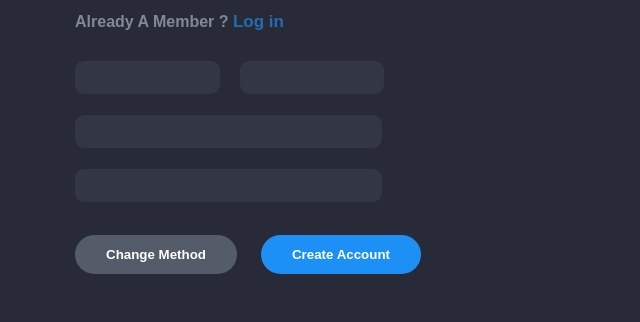
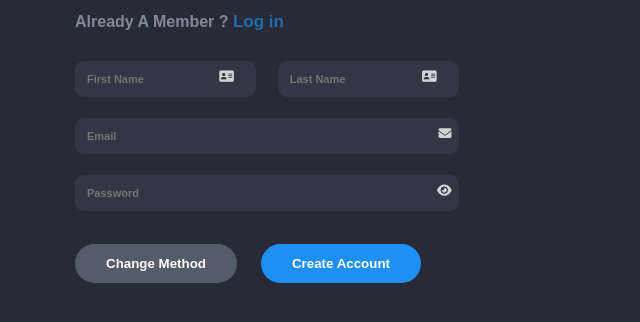
Before and after one commit to ZoeMohamed/slicing_login, a plain HTML site: page index.html in a window 1280 px wide. Shown: the part 186-508 px from the top of the page, without its empty margins (0-640 px from the left). Drawn offline with Linux system fonts and the light colour scheme.

Commit message:
add icon

```diff
--- a/index.html
+++ b/index.html
@@ -2,10 +2,11 @@
 <html lang="en">
   <head>
     <link rel="stylesheet" href="style.css" />
-    <link
-      rel="stylesheet"
-      href="https://cdnjs.cloudflare.com/ajax/libs/font-awesome/4.7.0/css/font-awesome.min.css"
-    />
+    <script
+      src="https://kit.fontawesome.com/884a888d38.js"
+      crossorigin="anonymous"
+    ></script>
+
     <meta charset="UTF-8" />
     <meta http-equiv="X-UA-Compatible" content="IE=edge" />
     <meta name="viewport" content="width=device-width, initial-scale=1.0" />
@@ -35,11 +36,39 @@
     </div>
     <form action="GET" class="form-layout">
       <div class="row-form">
-        <input type="text" />
-        <input type="text" />
+        <div class="input-container">
+          <input
+            type="text"
+            name="firstname"
+            placeholder="First Name"
+            autocomplete="off"
+          />
+          <i class="icon fa-solid fa-address-card"></i>
+        </div>
+        <div class="input-container">
+          <input type="text" name="lastname" placeholder="Last Name" />
+          <i class="icon fa-solid fa-address-card"></i>
+        </div>
       </div>
-      <input type="text" class="special-form" />
-      <input type="text" class="special-form" />
+      <div class="input-container-big">
+        <input
+          type="text"
+          name="email"
+          placeholder="Email"
+          class="special-form"
+          autocomplete="off"
+        />
+        <i class="icon-big fa-solid fa-envelope"></i>
+      </div>
+      <div class="input-container-big">
+        <input
+          type="password"
+          name="firstname"
+          placeholder="Password"
+          class="special-form"
+        />
+        <i class="icon fa-solid fa-eye"></i>
+      </div>
       <div class="row-btnlayout">
         <button type="submit" class="formbtn-styling change-method">
           <h4 class="text-btn">Change Method</h4>
--- a/style.css
+++ b/style.css
@@ -111,7 +111,7 @@ nav {
   flex-direction: row;
   align-items: center;
   margin-left: 75px;
-  gap: 20px;
+  gap: 22px;
   margin-top: 29px;
 }
 
@@ -121,19 +121,72 @@ input[type="text"] {
   border: none;
   border-radius: 9px;
   display: inline-block;
-  width: 12%;
-  line-height: 33px;
-  padding-left: 29px;
+  font-family: sans-serif;
+  width: 100%;
+  padding-left: 12px;
+  padding-right: 44px;
+  padding-top: 12px;
+  padding-bottom: 12px;
+  font-size: 11px;
+  font-weight: bold;
+}
+
+input[type="password"] {
+  background-color: #323645;
+  color: white;
+  border: none;
+  border-radius: 9px;
+  display: inline-block;
+  font-family: sans-serif;
+  width: 100%;
+  padding-left: 12px;
+  padding-right: 44px;
+  padding-top: 12px;
+  padding-bottom: 12px;
+  font-size: 11px;
+  font-weight: bold;
+}
+.icon-big {
+  position: absolute;
+  top: 9px;
+  right: 22px;
+  color: lightgray;
+  font-size: 13px;
+}
+.icon {
+  position: absolute;
+  top: 9px;
+  right: 22px;
+  color: lightgray;
+  font-size: 13px;
 }
 
 input[type="text"]:focus {
-  outline: none !important;
+  outline: 2px solid #1c90f4;
+}
+
+input[type="password"]:focus {
+  outline: 2px solid #1c90f4;
 }
 
 input[type="text"].special-form {
   background-color: #323645;
-  width: 24%;
+  width: 81%;
   margin-left: 75px;
+}
+
+input[type="password"].special-form {
+  background-color: #323645;
+  width: 81%;
+  margin-left: 75px;
+}
+.input-container {
+  width: 15%;
+  position: relative;
+}
+.input-container-big {
+  width: 37%;
+  position: relative;
 }
 
 /* Button Styling */
```
